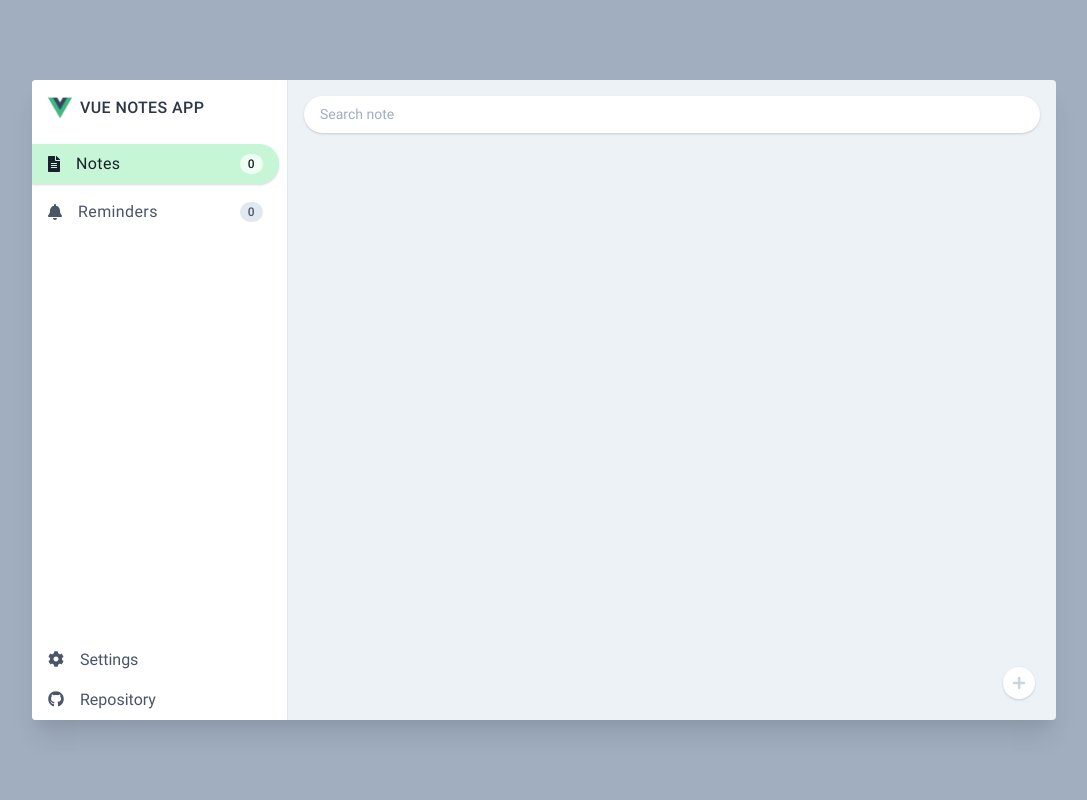
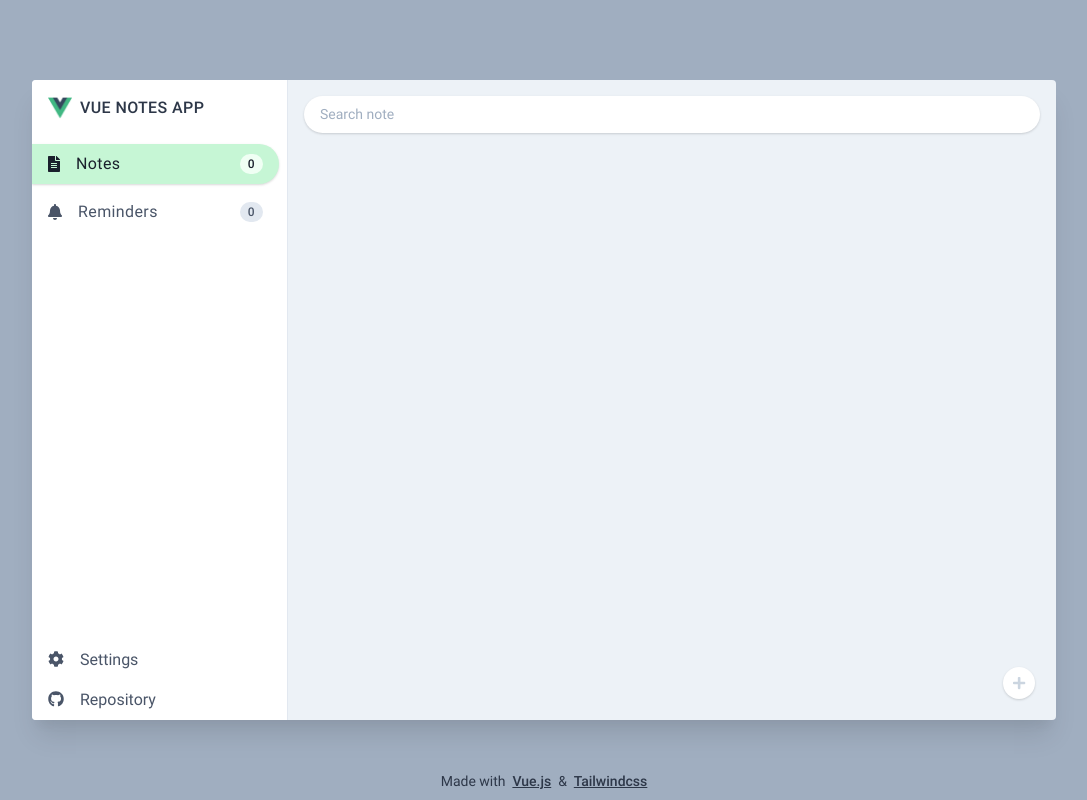
Before and after one commit to baitkul/vue-notes-app, a Vue app: page /notes in a window 1280 px wide. Shown: the whole page, without its empty margins (96-1183 px from the left). Built offline with nearby package versions, Linux system fonts and the light colour scheme.

Commit message:
ref: add footer

```diff
--- a/src/App.vue
+++ b/src/App.vue
@@ -9,6 +9,23 @@
         </div>
       </div>
     </Window>
+
+    <footer class="absolute bottom-0 left-0 w-full p-2 text-sm text-center">
+      Made with&nbsp;
+      <a
+        href="https://vuejs.org"
+        target="_blank"
+        rel="noopener noreferrer"
+        class="font-medium underline"
+      >Vue.js</a>
+      &nbsp;&amp;&nbsp;
+      <a
+        href="https://tailwindcss.com"
+        target="_blank"
+        rel="noopener noreferrer"
+        class="font-medium underline"
+      >Tailwindcss</a>
+    </footer>
   </div>
 </template>
 
```
